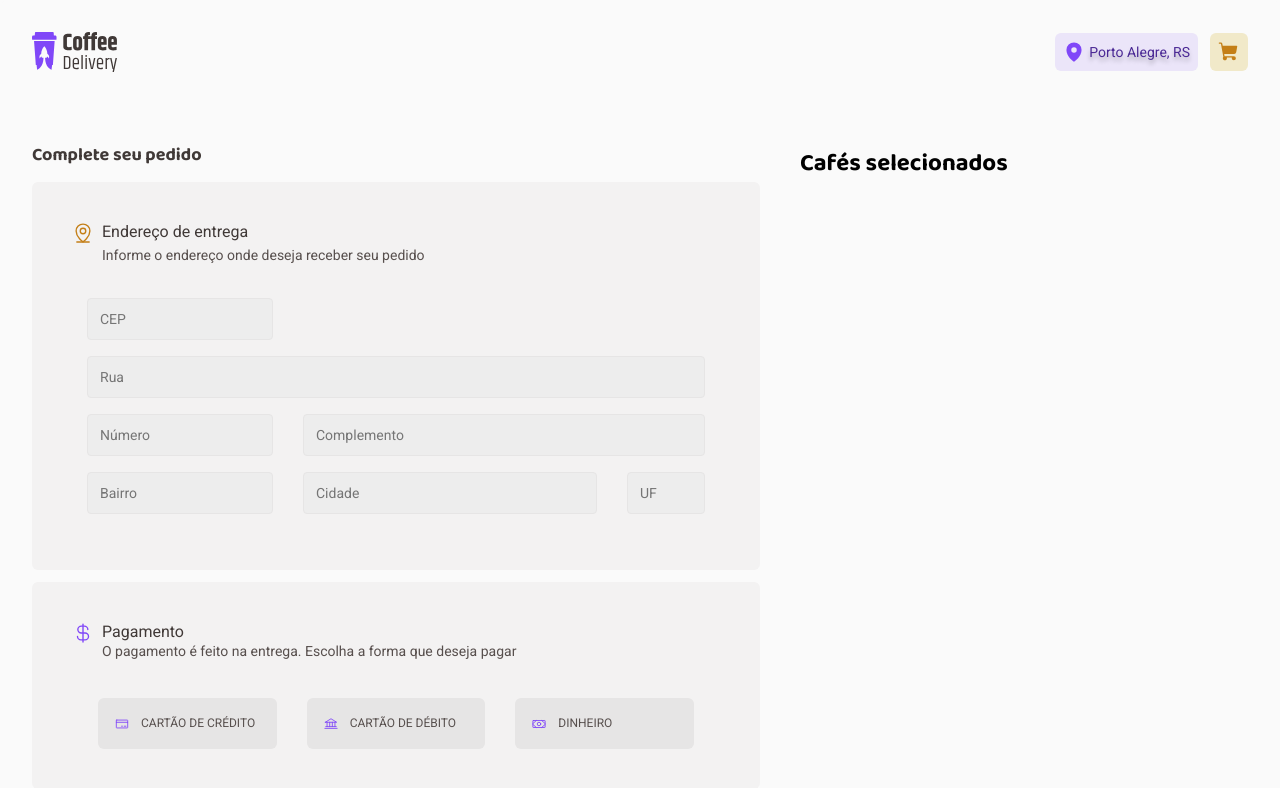
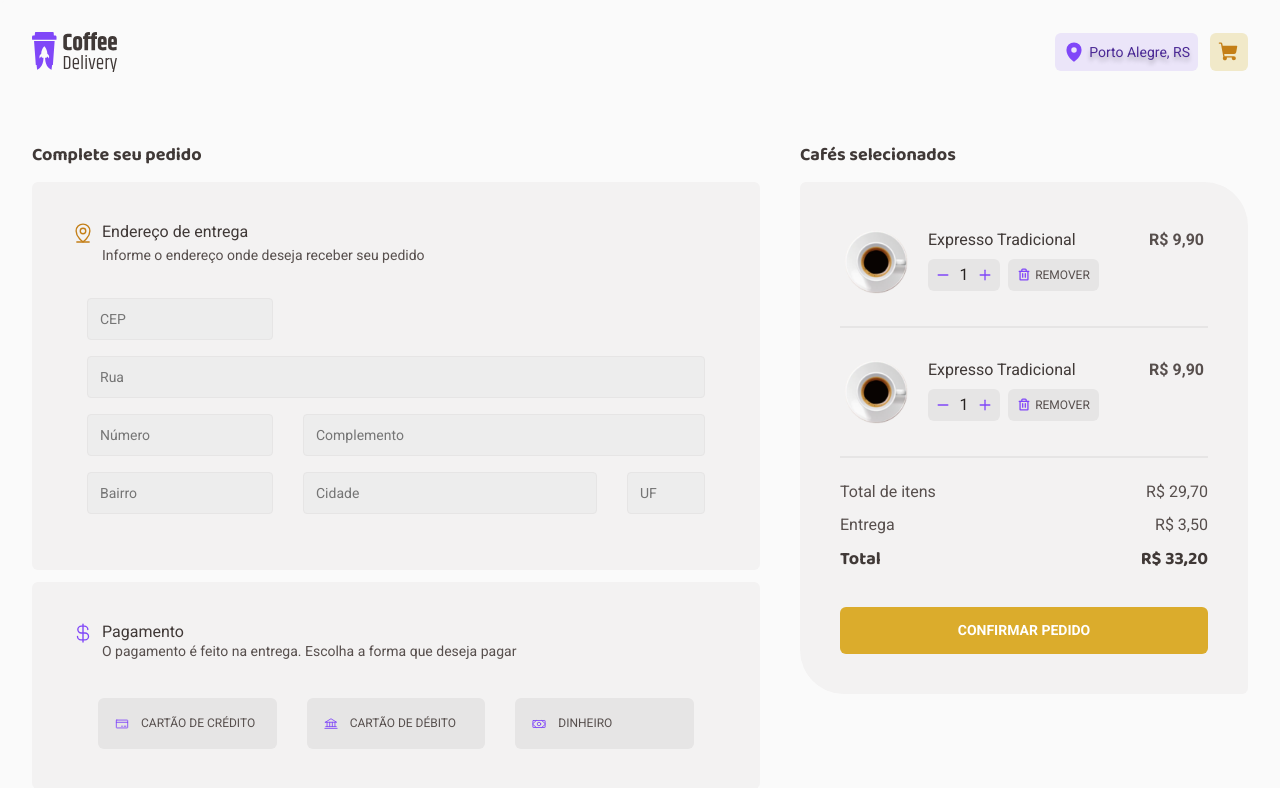
Before and after one commit to venturions/rocketseat-desafio-coffe-delivery, a React (Vite) app: page /checkout in a window 1280 px wide. Shown: the top 788 px of the page. Built offline with nearby package versions, Linux system fonts and the light colour scheme.

Commit message:
adição do card referente a confirmação do pedido

```diff
--- a/src/components/Counter/styles.ts
+++ b/src/components/Counter/styles.ts
@@ -9,7 +9,7 @@ export const CounterContainer = styled.div`
   gap: 4px;
 
   width: 72px;
-  height: 38px;
+  height: 32px;
 
   background: ${(props) => props.theme["base-button"]};
   border-radius: 6px;
--- /dev/null
+++ b/src/pages/Checkout/components/CheckoutCoffeeCard/index.tsx
@@ -0,0 +1,39 @@
+import { Minus, Trash } from "phosphor-react";
+import { Counter } from "../../../../components/Counter";
+import { Divider } from "../ConfirmOrderCard/styles";
+import {
+  CheckoutCoffeeCardContainer,
+  CoffeeDetailsContainer,
+  CounterAndButtonContainer,
+  TitleAndPriceContainer,
+} from "./styles";
+
+export function CheckoutCoffeeCard() {
+  return (
+    <>
+      <CheckoutCoffeeCardContainer>
+        <div>
+          <img
+            src="src/assets/images/coffes/expresso.svg"
+            alt="Foto de um café"
+            width="64"
+            height="64"
+          />
+        </div>
+        <CoffeeDetailsContainer>
+          <TitleAndPriceContainer>
+            <label>Expresso Tradicional</label>
+            <span>R$ 9,90</span>
+          </TitleAndPriceContainer>
+          <CounterAndButtonContainer>
+            <Counter />
+            <button>
+              <Trash weight="bold" size={14} /> Remover
+            </button>
+          </CounterAndButtonContainer>
+        </CoffeeDetailsContainer>
+      </CheckoutCoffeeCardContainer>
+      <Divider />
+    </>
+  );
+}
--- /dev/null
+++ b/src/pages/Checkout/components/CheckoutCoffeeCard/styles.ts
@@ -0,0 +1,90 @@
+import styled from "styled-components";
+
+export const CheckoutCoffeeCardContainer = styled.div`
+  display: flex;
+  flex-direction: row;
+  justify-content: space-between;
+  align-items: flex-start;
+  padding: 8px 4px;
+  gap: 20px;
+
+  width: 368px;
+  height: 80px;
+
+  @media screen and (max-width: 1040px) {
+    width: 100%;
+  }
+
+  @media screen and (max-width: 500px) {
+    img {
+      display: none;
+    }
+
+    padding: 0;
+    gap: 0;
+  }
+
+  background: ${(props) => props.theme["base-card"]};
+`;
+
+export const TitleAndPriceContainer = styled.div`
+  font-family: "Roboto";
+  font-size: 1rem;
+  line-height: 130%;
+
+  display: flex;
+  justify-content: space-between;
+  align-items: center;
+
+  font-size: 1rem;
+
+  color: ${(props) => props.theme["base-subtitle"]};
+
+  span {
+    font-weight: 700;
+    text-align: right;
+    color: ${(props) => props.theme["base-text"]};
+  }
+`;
+
+export const CoffeeDetailsContainer = styled.div`
+  width: 100%;
+
+  display: flex;
+  flex-direction: column;
+  gap: 8px;
+`;
+export const CounterAndButtonContainer = styled.div`
+  display: flex;
+  gap: 8px;
+
+  button {
+    border: 0;
+
+    display: flex;
+    flex-direction: row;
+    justify-content: center;
+    align-items: center;
+    padding: 0px 8px;
+    gap: 4px;
+
+    width: 91px;
+    height: 32px;
+
+    background: ${(props) => props.theme["base-button"]};
+    border-radius: 6px;
+
+    font-family: "Roboto";
+    font-weight: 400;
+    font-size: 0.75rem;
+    line-height: 160%;
+
+    text-transform: uppercase;
+
+    color: ${(props) => props.theme["base-text"]};
+
+    svg {
+      color: ${(props) => props.theme["purple"]};
+    }
+  }
+`;
--- /dev/null
+++ b/src/pages/Checkout/components/ConfirmOrderCard/index.tsx
@@ -0,0 +1,36 @@
+import { CheckoutCoffeeCard } from "../CheckoutCoffeeCard";
+import {
+  ConfirmOrderContainer,
+  ConfirmOrderSection,
+  OrderTotal,
+  ResumeContainer,
+} from "./styles";
+
+export function ConfirmOrderCard() {
+  return (
+    <>
+      <ConfirmOrderContainer>
+        <h1>Cafés selecionados</h1>
+        <ConfirmOrderSection>
+          <CheckoutCoffeeCard />
+          <CheckoutCoffeeCard />
+          <ResumeContainer>
+            <div>
+              <span>Total de itens</span>
+              <span>R$ 29,70</span>
+            </div>
+            <div>
+              <span>Entrega</span>
+              <span>R$ 3,50</span>
+            </div>
+            <OrderTotal>
+              <h1>Total</h1>
+              <h1>R$ 33,20</h1>
+            </OrderTotal>
+            <button>Confirmar Pedido</button>
+          </ResumeContainer>
+        </ConfirmOrderSection>
+      </ConfirmOrderContainer>
+    </>
+  );
+}
--- /dev/null
+++ b/src/pages/Checkout/components/ConfirmOrderCard/styles.ts
@@ -0,0 +1,131 @@
+import styled from "styled-components";
+
+export const ConfirmOrderSection = styled.aside`
+  display: flex;
+  flex-direction: column;
+  align-items: flex-start;
+  padding: 40px;
+  gap: 24px;
+
+  margin-top: 15px;
+
+  background: ${(props) => props.theme["base-card"]};
+  border-radius: 6px 44px;
+`;
+
+export const ConfirmOrderContainer = styled.div`
+  h1 {
+    font-weight: 700;
+    font-size: 1.125rem;
+    line-height: 130%;
+
+    display: flex;
+    align-items: center;
+
+    color: ${(props) => props.theme["base-subtitle"]};
+  }
+
+  @media screen and (max-width: 1040px) {
+    margin-top: 3rem;
+  }
+`;
+
+export const Divider = styled.div`
+  width: 100%;
+  border: 1px solid ${(props) => props.theme["base-button"]};
+`;
+
+export const ResumeContainer = styled.div`
+  display: flex;
+  flex-direction: column;
+  justify-content: center;
+  align-items: flex-start;
+  padding: 0px;
+  gap: 12px;
+
+  width: 100%;
+
+  div {
+    display: flex;
+    flex-direction: row;
+    justify-content: space-between;
+    align-items: center;
+    padding: 0px;
+    gap: 8px;
+
+    width: 100%;
+
+    span {
+      font-family: "Roboto";
+      font-size: 1rem;
+      line-height: 130%;
+
+      display: flex;
+      align-items: center;
+      text-align: right;
+
+      color: ${(props) => props.theme["base-text"]};
+    }
+  }
+
+  button {
+    margin-top: 24px;
+    border: 0;
+
+    display: flex;
+    flex-direction: row;
+    justify-content: center;
+    align-items: center;
+    padding: 12px 8px;
+    gap: 4px;
+
+    width: 100%;
+
+    background: ${(props) => props.theme["yellow"]};
+    border-radius: 6px;
+
+    font-family: "Roboto";
+    font-weight: 700;
+    font-size: 0.875rem;
+    line-height: 160%;
+
+    text-transform: uppercase;
+
+    color: ${(props) => props.theme["white"]};
+    font-stretch: 100;
+
+    @media screen and (max-width: 1040px) {
+      display: flex;
+      align-self: center;
+      width: 50%;
+    }
+
+    @media screen and (max-width: 750px) {
+      display: flex;
+      align-self: center;
+      width: 100%;
+    }
+  }
+`;
+
+export const OrderTotal = styled.div`
+  display: flex;
+  flex-direction: row;
+  justify-content: space-between;
+  align-items: center;
+  padding: 0px;
+  gap: 8px;
+
+  span {
+    font-family: "Roboto";
+    font-weight: 700;
+    font-size: 1.25rem;
+    line-height: 130%;
+
+    display: flex;
+    align-items: center;
+    text-align: right;
+
+    color: ${(props) => props.theme["base-subtitle"]};
+  }
+`;
--- a/src/pages/Checkout/index.tsx
+++ b/src/pages/Checkout/index.tsx
@@ -20,6 +20,7 @@ import {
   PaymentMethodContent,
 } from "./styles";
 import { useEffect, useState } from "react";
+import { ConfirmOrderCard } from "./components/ConfirmOrderCard";
 
 export function Checkout() {
   const [selectedPaymentMethod, setSelectedPaymentMethod] = useState("");
@@ -117,9 +118,7 @@ export function Checkout() {
           </Container>
         </PaymentMethodContainer>
       </AddressAndPaymentMethodContainer>
-      <aside style={{ width: "448px" }}>
-        <h1>Cafés selecionados</h1>
-      </aside>
+      <ConfirmOrderCard />
     </CheckoutContainer>
   );
 }
--- a/src/pages/Checkout/styles.ts
+++ b/src/pages/Checkout/styles.ts
@@ -5,6 +5,7 @@ export const CheckoutContainer = styled.div`
   margin-top: 72px;
   display: flex;
   justify-content: space-between;
+  gap: 24px;
 
   @media screen and (max-width: 1040px) {
     display: inline-block;
--- a/src/pages/Home/components/CoffeeCard/index.tsx
+++ b/src/pages/Home/components/CoffeeCard/index.tsx
@@ -14,7 +14,7 @@ import { ShoppingCartSimple } from "phosphor-react";
 export function CoffeeCard() {
   return (
     <CoffeeCardContainer>
-      <img src="src/assets/images/coffes/expresso.svg" alt="coffee" />
+      <img src="src/assets/images/coffes/expresso.svg" alt="Foto de um café" />
       <TagsContainer>
         <Tag>Tradicional</Tag>
         <Tag>Comaaaaeite</Tag>
--- a/vite.config.ts
+++ b/vite.config.ts
@@ -5,6 +5,6 @@ import react from "@vitejs/plugin-react";
 export default defineConfig({
   plugins: [react()],
   server: {
-    port: 3001,
+    port: 3000,
   },
 });
```
